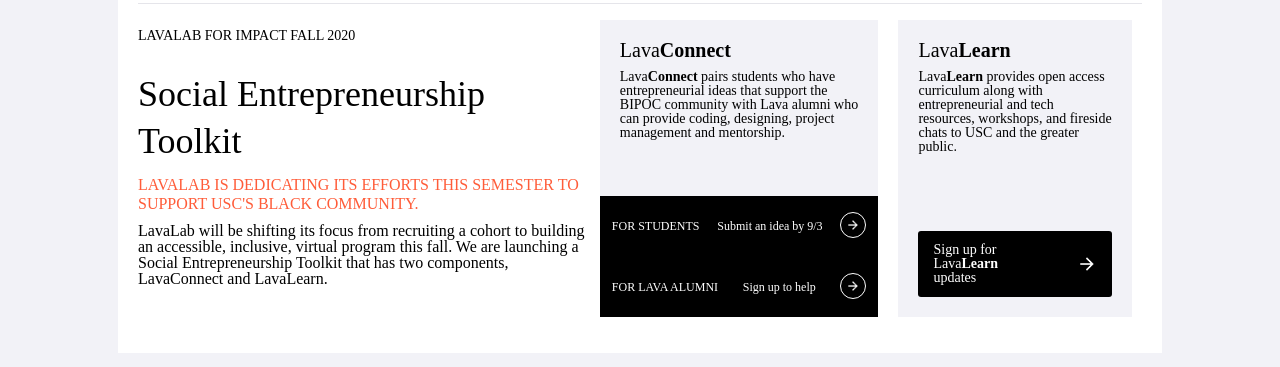
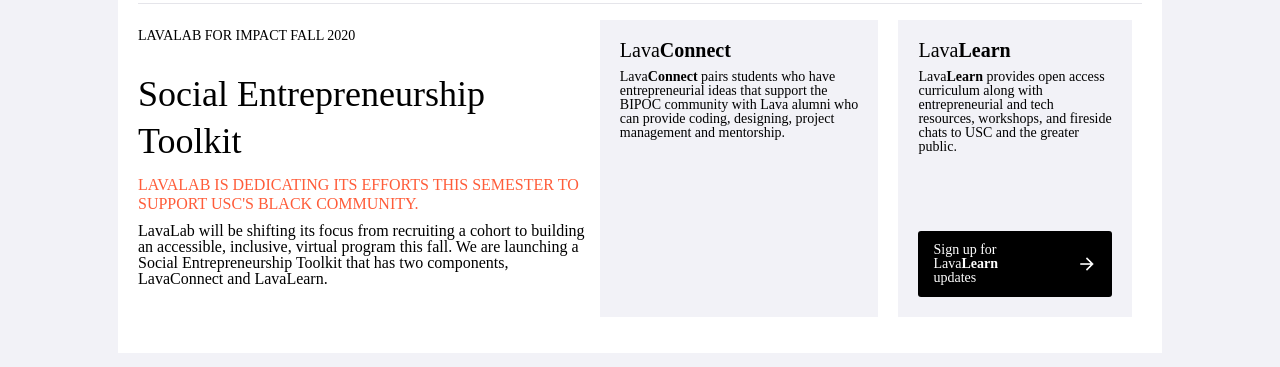
Before and after one commit to colin-ho/lavalab-v2, a Gatsby site in the folder blog/: page /home in a window 1280 px wide. Shown: the part 887-1254 px from the top of the page. Built offline with nearby package versions, Linux system fonts and the light colour scheme; Gatsby itself is replaced by a stand-in of ours.

Commit message:
remove lavaconnect submissions

```diff
--- a/blog/src/pages/home.js
+++ b/blog/src/pages/home.js
@@ -113,7 +113,7 @@
                                         that support the BIPOC community with Lava alumni who can
                                         provide coding, designing, project management and mentorship.
                                     </p>
-                                    <div className='action-bar-container'>
+                                    {/* <div className='action-bar-container'>
                                         <div className='action-bar'>
                                             <p className='left-text'>
                                                 For Students
@@ -137,7 +137,7 @@
                                                 <img src={ RightArrowIcon }/>
                                             </a>
                                         </div>
-                                    </div>
+                                    </div> */}
                                 </div>
                                 <div className='tile learn'>
                                     <p className='tile-title'>Lava<em>Learn</em></p>
```
